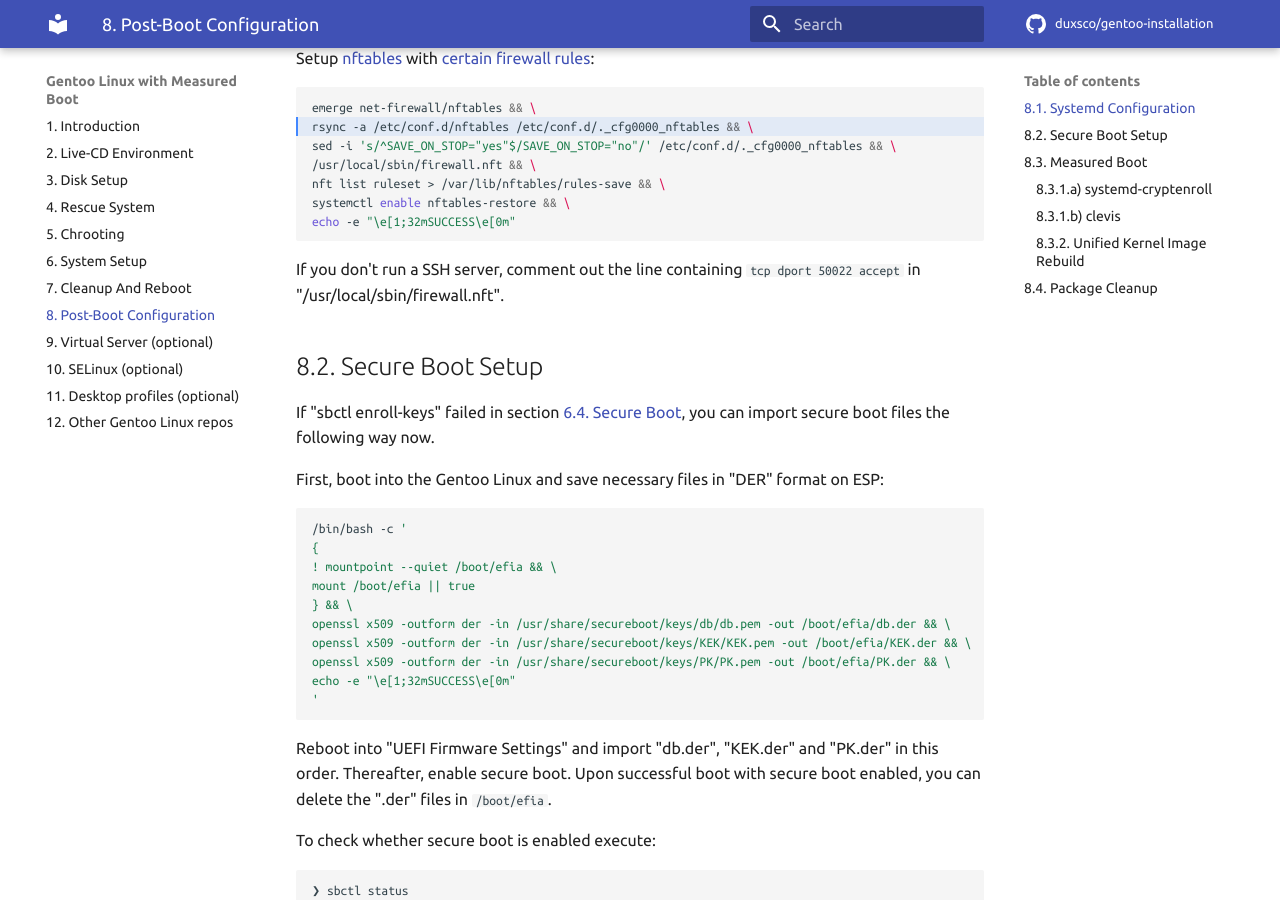
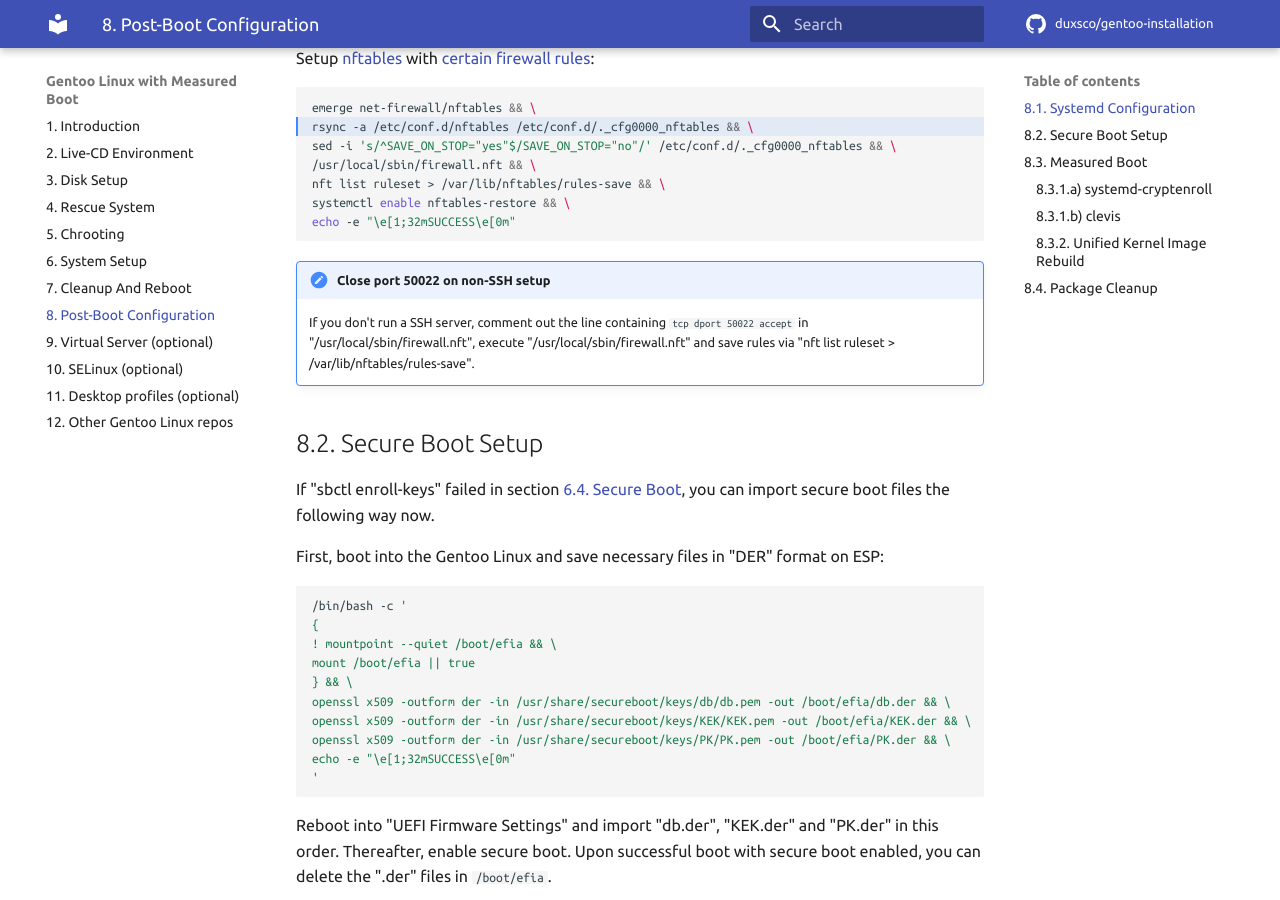
Before and after one commit to duxsco/gentoo-installation, an MkDocs documentation site: the page built from docs/post-boot_configuration.md, in a window 1280 px wide and 900 px high, scrolled down 1116 px. Built offline with MkDocs 1.6.1 and Material for MkDocs 9.7.7, drawn with Linux system fonts in a browser that asks for light colours; comment, search, counter and statistics services are not loaded.

Commit message:
Add note on closing port 50022 for non-SSH setup

````diff
--- a/docs/post-boot_configuration.md
+++ b/docs/post-boot_configuration.md
@@ -62,7 +62,9 @@ systemctl enable nftables-restore && \
 echo -e "\e[1;32mSUCCESS\e[0m"
 ```
 
-If you don't run a SSH server, comment out the line containing `tcp dport 50022 accept` in "/usr/local/sbin/firewall.nft".
+!!! note "Close port 50022 on non-SSH setup"
+
+    If you don't run a SSH server, comment out the line containing `tcp dport 50022 accept` in "/usr/local/sbin/firewall.nft", execute "/usr/local/sbin/firewall.nft" and save rules via "nft list ruleset > /var/lib/nftables/rules-save".
 
 ## 8.2. Secure Boot Setup
 
````
